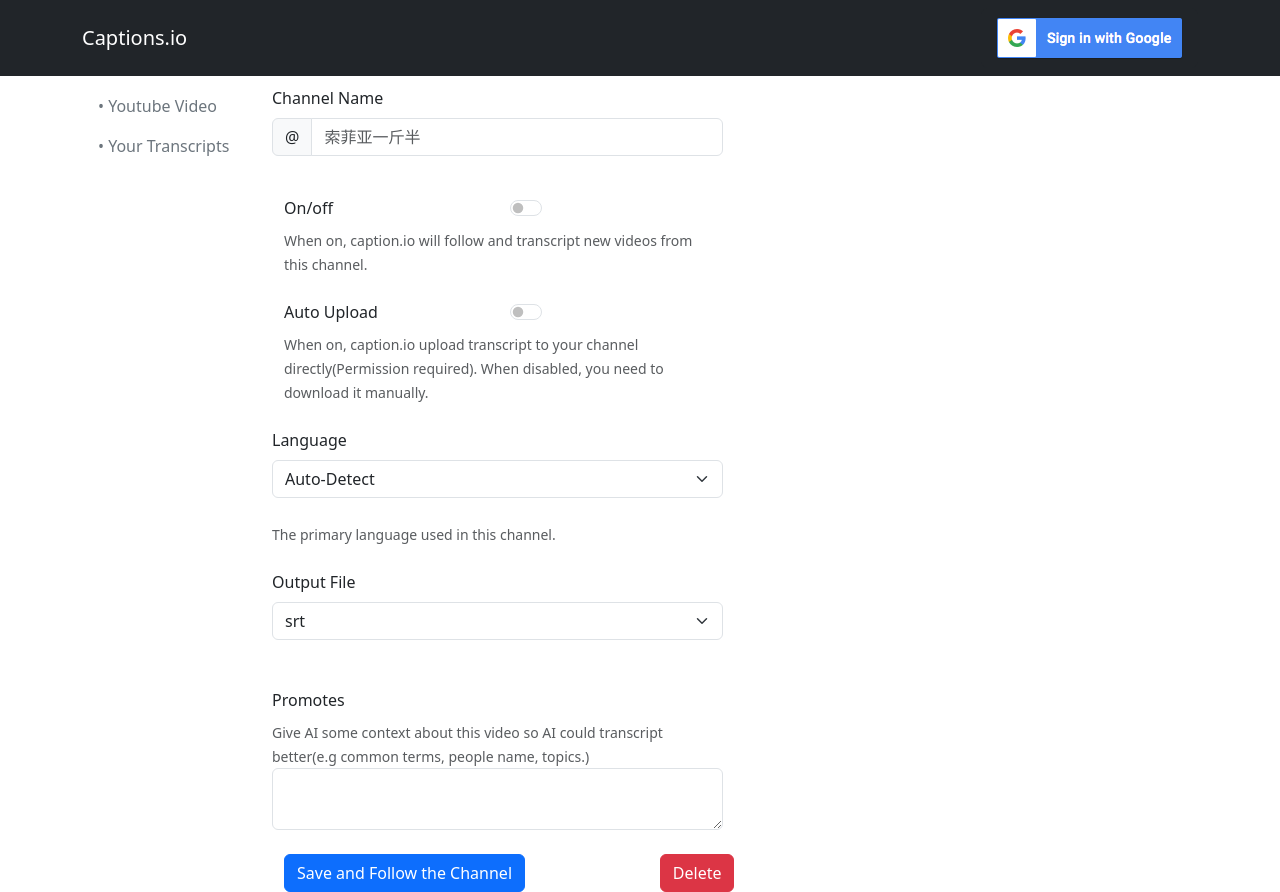
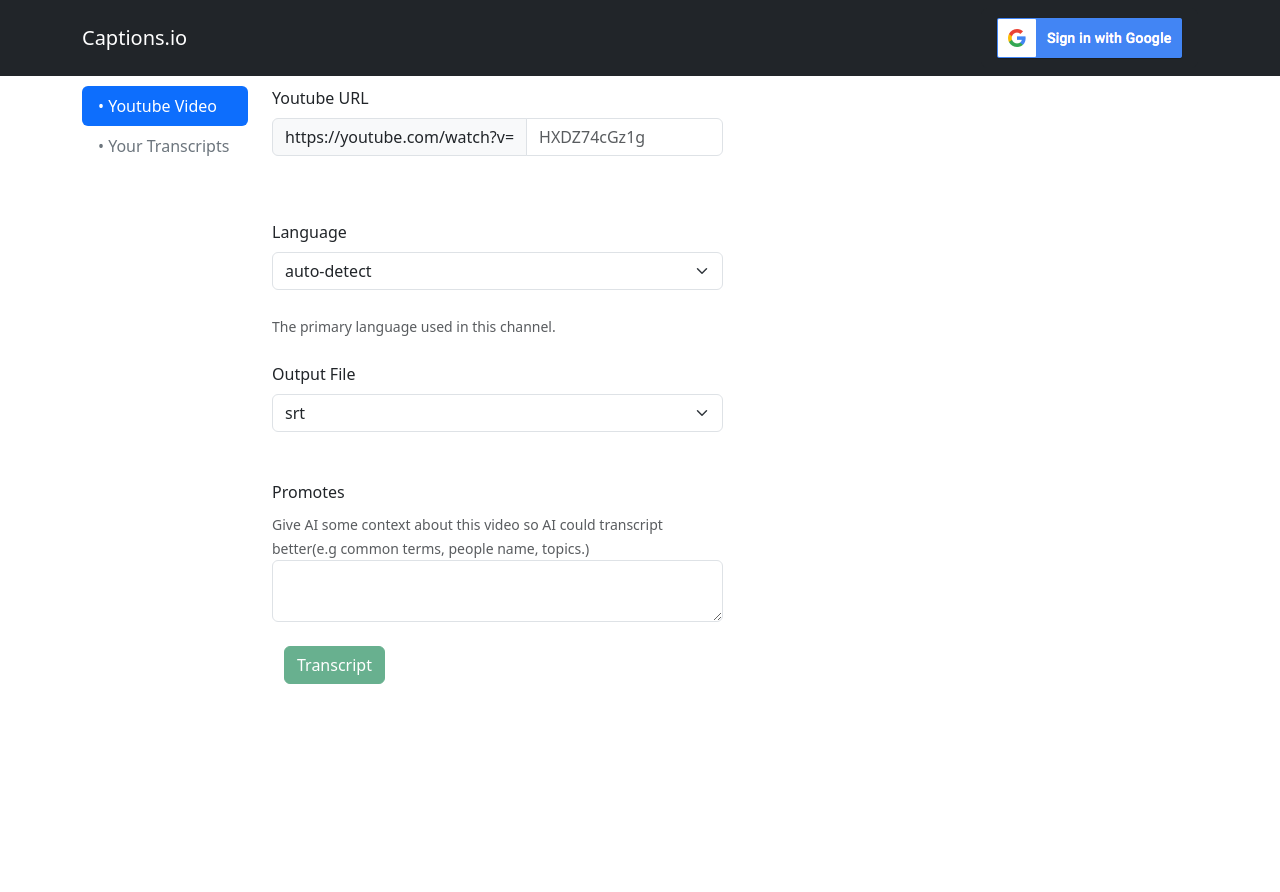
Before and after one commit to NoPointExc/cap-www, a React (Create React App) app: page / in a window 1280 px wide. After the commit the page ends 800 px from the top, so only its background shows below. Built offline with nearby package versions, Linux system fonts and the light colour scheme.

Commit message:
Fix wrong active page after re-load

```diff
--- a/src/SideBar.js
+++ b/src/SideBar.js
@@ -1,10 +1,10 @@
-import React from "react";
+import React, { useEffect, useState } from "react";
 import Nav from "react-bootstrap/Nav";
 
 
+function SideBar(props) {
 
-
-function SideBar(props) {
+    const [activeTab, setActiveTab] = useState('#video')
 
     const navItems = [
         // { key: '#channel', text: '• Youtube Channel', },
@@ -12,9 +12,21 @@
         { key: '#transcripts', text: '• Your Transcripts' },
     ];
 
+    const onTabSelect = (selectedTab) => {
+        setActiveTab(selectedTab);
+        props.onTabSelect(selectedTab);
+    };
+
+    useEffect(() => {
+        const storedTab = localStorage.getItem('activeTab');
+        console.log(`set avctive page as ${storedTab}`);
+        if (storedTab) {
+            setActiveTab(storedTab);
+        }
+    }, []);
 
     return (
-        <Nav className="flex-column" variant="pills" defaultActiveKey="#channel" onSelect={props.onTabSelect}>
+        <Nav className="flex-column" variant="pills" activeKey={activeTab} defaultActiveKey='#video' onSelect={onTabSelect}>
             {navItems.map(
                 (item) => (
                     <div>
--- a/src/Transcripts.js
+++ b/src/Transcripts.js
@@ -124,7 +124,7 @@
     }
     const duration = workflow.snippt.duration ? formatDuration(workflow.snippt.duration) : "";
 
-    const onCheckboxChange = (event)=> {
+    const onCheckboxChange = (event) => {
         onSelectOne(workflow.id, event);
     };
 
@@ -300,6 +300,7 @@
                         <Col className="d-flex align-items-center justify-content-center">Progress</Col>
                     </Row>
                     {
+                        // TODO having a loading page when loading.
                         selectWorkflowByPage(activePage, workflows).map((w) => (
                             getRow(w, selected, onSelectOne)
                         ))
--- a/src/Whisper.js
+++ b/src/Whisper.js
@@ -16,7 +16,7 @@
     constructor(props) {
         super(props);
         this.state = {
-            showTab: "#channel",
+            activeTab: "#video",
         };
     }
 
@@ -24,10 +24,20 @@
         cookies: instanceOf(Cookies).isRequired
     };
 
+    componentDidMount() {
+        const storedTab = localStorage.getItem('activeTab');
+        if (storedTab) {
+            this.setState({
+                activeTab: storedTab
+            });
+        }
+    }
+
     onTabSelect = (selectedTab) => {
         this.setState({
-            showTab: selectedTab
+            activeTab: selectedTab
         });
+        localStorage.setItem('activeTab', selectedTab);
     }
 
     render() {
@@ -43,7 +53,7 @@
                     <Container>
                         <Row>
                             <Col sm={2}><SideBar className="side" onTabSelect={this.onTabSelect}/></Col>
-                            {tabToContent.get(this.state.showTab)}
+                            {tabToContent.get(this.state.activeTab)}
                         </Row>
                     </Container>
                 </div>
```
